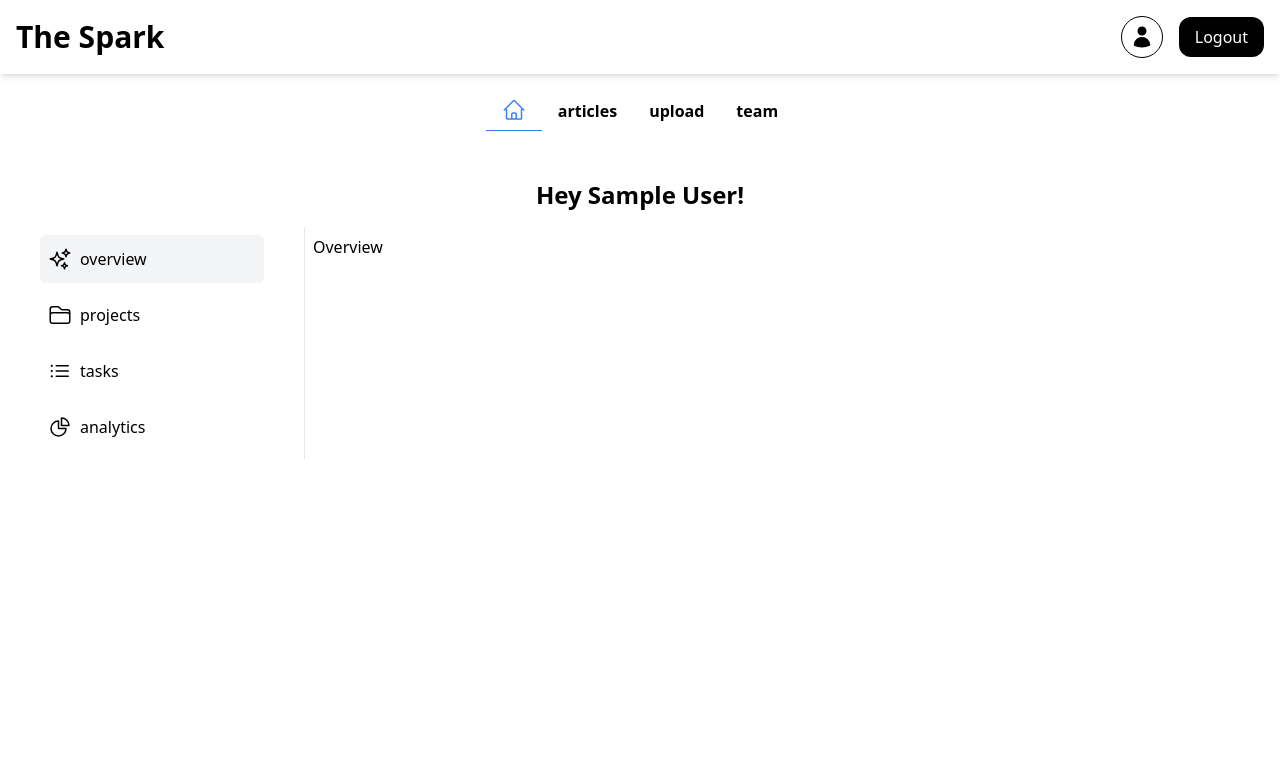
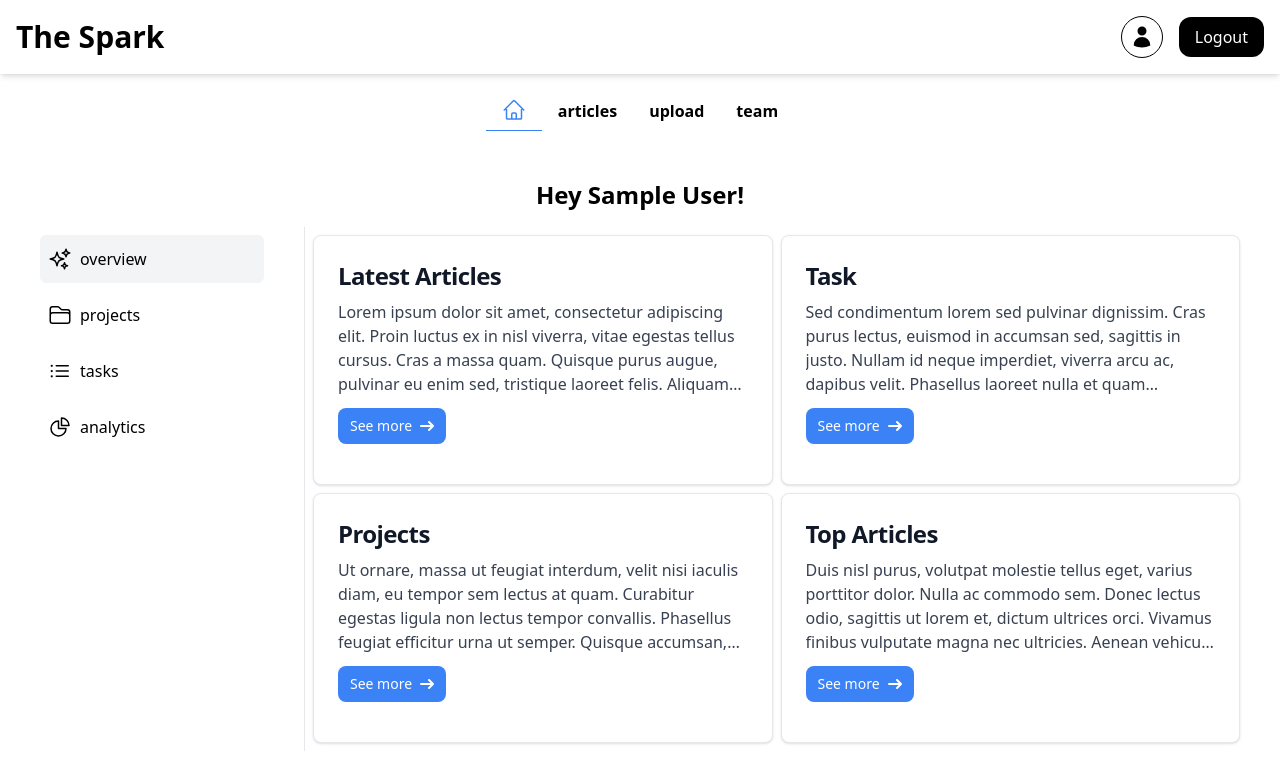
Before and after one commit to mpukabaofficial/firebasewithreact, a React (Vite) app: page / in a window 1280 px wide. Shown: the top 782 px of the page. Built offline with nearby package versions, Linux system fonts and the light colour scheme; no server answers; sample sign-in values are in the browser's storage.

Commit message:
added the overview section

```diff
--- a/package.json
+++ b/package.json
@@ -10,6 +10,7 @@
     "preview": "vite preview"
   },
   "dependencies": {
+    "@tailwindcss/line-clamp": "^0.4.4",
     "dotenv": "^16.3.1",
     "firebase": "^10.4.0",
     "heroicons": "^2.0.18",
--- a/src/Pages/IndexPages/OverviewPage.tsx
+++ b/src/Pages/IndexPages/OverviewPage.tsx
@@ -1,4 +1,4 @@
-import { Navigate } from "react-router-dom";
+import { Link, Navigate } from "react-router-dom";
 import { useUserAuth } from "../../context/AuthContext";
 
 const OverviewPage = () => {
@@ -7,8 +7,72 @@ const OverviewPage = () => {
   if (!user) {
     return <Navigate to="/login" />;
   }
+  const sections = [
+    {
+      title: "Latest Articles",
+      description:
+        "Lorem ipsum dolor sit amet, consectetur adipiscing elit. Proin luctus ex in nisl viverra, vitae egestas tellus cursus. Cras a massa quam. Quisque purus augue, pulvinar eu enim sed, tristique laoreet felis. Aliquam magna ligula, fringilla sit amet lobortis ut, semper non leo. Nulla facilisi. Curabitur a felis ipsum. Sed tempus, odio at iaculis accumsan, nibh risus facilisis ipsum, at tempus mi augue a metus. Pellentesque sagittis nisl nibh, nec blandit dui pellentesque sit amet. Donec et dui nisl. Nulla quis congue ipsum, at pharetra orci. Pellentesque non consequat libero. Curabitur est nulla, pharetra eget dolor vel, tempor faucibus sapien. Praesent ut interdum mauris. ",
+      link: "/articles",
+    },
+    {
+      title: "Task",
+      description:
+        " Sed condimentum lorem sed pulvinar dignissim. Cras purus lectus, euismod in accumsan sed, sagittis in justo. Nullam id neque imperdiet, viverra arcu ac, dapibus velit. Phasellus laoreet nulla et quam fermentum aliquet. Maecenas auctor metus sed accumsan efficitur. Aenean varius ullamcorper nulla, quis venenatis quam. Nam ac neque ipsum. ",
+      link: "/tasks",
+    },
+    {
+      title: "Projects",
+      description:
+        " Ut ornare, massa ut feugiat interdum, velit nisi iaculis diam, eu tempor sem lectus at quam. Curabitur egestas ligula non lectus tempor convallis. Phasellus feugiat efficitur urna ut semper. Quisque accumsan, augue ut posuere tincidunt, justo ligula pulvinar ex, vel tristique nunc tortor at tortor. Etiam at elementum massa. Proin sed lorem justo. Integer ut magna nec nibh ullamcorper maximus non vitae enim. Phasellus vel mauris eu dolor tristique vehicula eu nec lacus. Sed pulvinar blandit nisi eu consectetur. ",
+      link: "/projects",
+    },
+    {
+      title: "Top Articles",
+      description:
+        " Duis nisl purus, volutpat molestie tellus eget, varius porttitor dolor. Nulla ac commodo sem. Donec lectus odio, sagittis ut lorem et, dictum ultrices orci. Vivamus finibus vulputate magna nec ultricies. Aenean vehicula metus at vestibulum interdum. Aliquam semper sapien ac facilisis laoreet. Nunc venenatis, massa eget ultrices varius, ante diam dictum augue, eget semper lectus tortor eget mi. ",
+      link: "/analytics",
+    },
+  ];
 
-  return <div>Overview</div>;
+  return (
+    <div className="mb-8 grid h-full w-full gap-2 lg:grid-cols-2">
+      {sections.map((section) => (
+        <div className="w-full rounded-lg border border-gray-200 bg-white p-6 shadow ">
+          <a href="#">
+            <h5 className="mb-2 text-2xl font-bold tracking-tight text-gray-900 ">
+              {section.title}
+            </h5>
+          </a>
+          <p className="mb-3 line-clamp-4 font-normal text-gray-700">
+            {section.description}
+          </p>
+          <div>
+            <Link
+              className="inline-flex items-center rounded-lg bg-blue-500 px-3 py-2 text-center text-sm font-medium text-white hover:bg-blue-800 focus:outline-none focus:ring-4 focus:ring-blue-300"
+              to={section.link}
+            >
+              See more
+              <svg
+                className="ms-2 h-3.5 w-3.5 rtl:rotate-180"
+                aria-hidden="true"
+                xmlns="http://www.w3.org/2000/svg"
+                fill="none"
+                viewBox="0 0 14 10"
+              >
+                <path
+                  stroke="currentColor"
+                  stroke-linecap="round"
+                  stroke-linejoin="round"
+                  stroke-width="2"
+                  d="M1 5h12m0 0L9 1m4 4L9 9"
+                />
+              </svg>
+            </Link>
+          </div>
+        </div>
+      ))}
+    </div>
+  );
 };
 
 export default OverviewPage;
```
Also changed, not shown: 1 other file (tests, documents, lock files or other folders).
